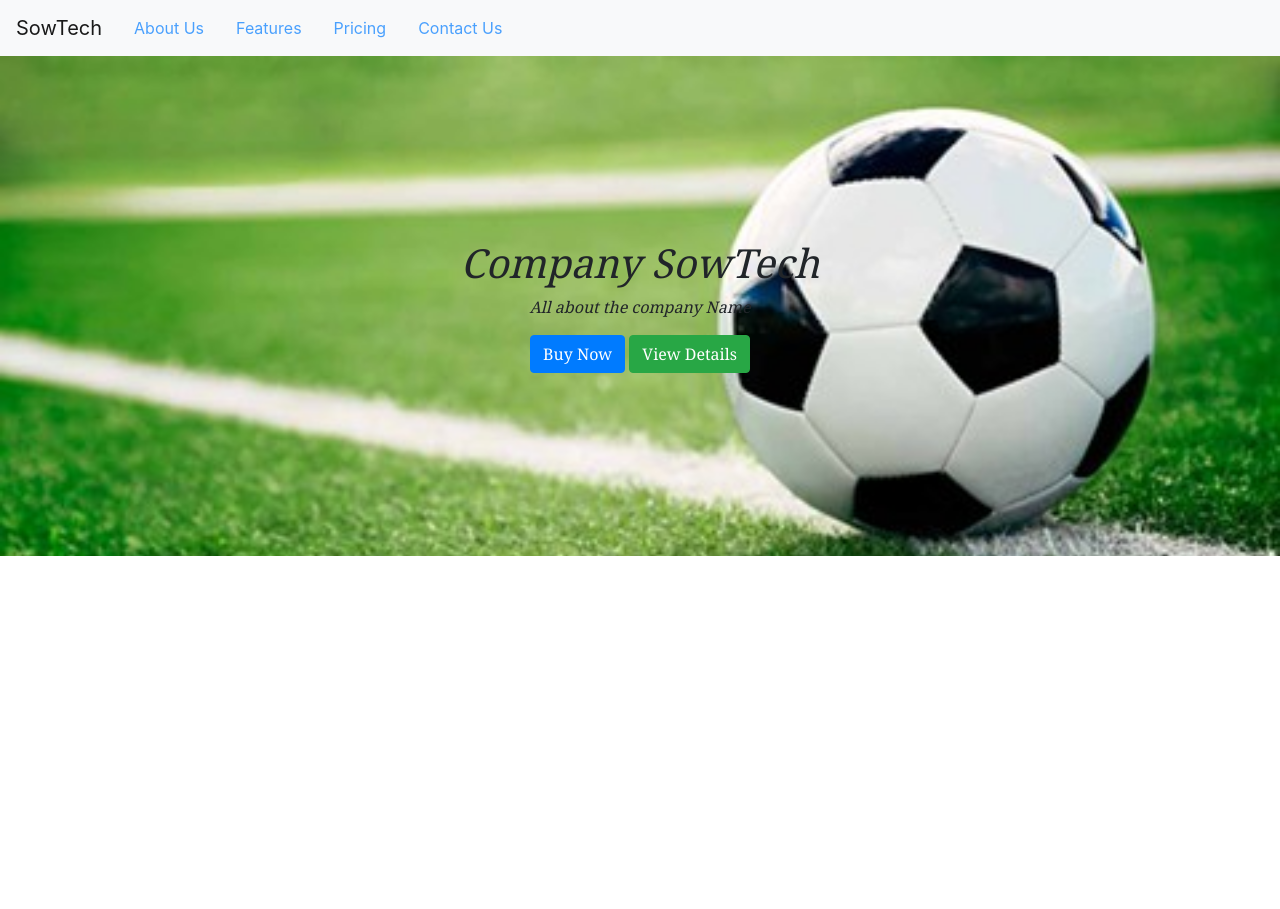
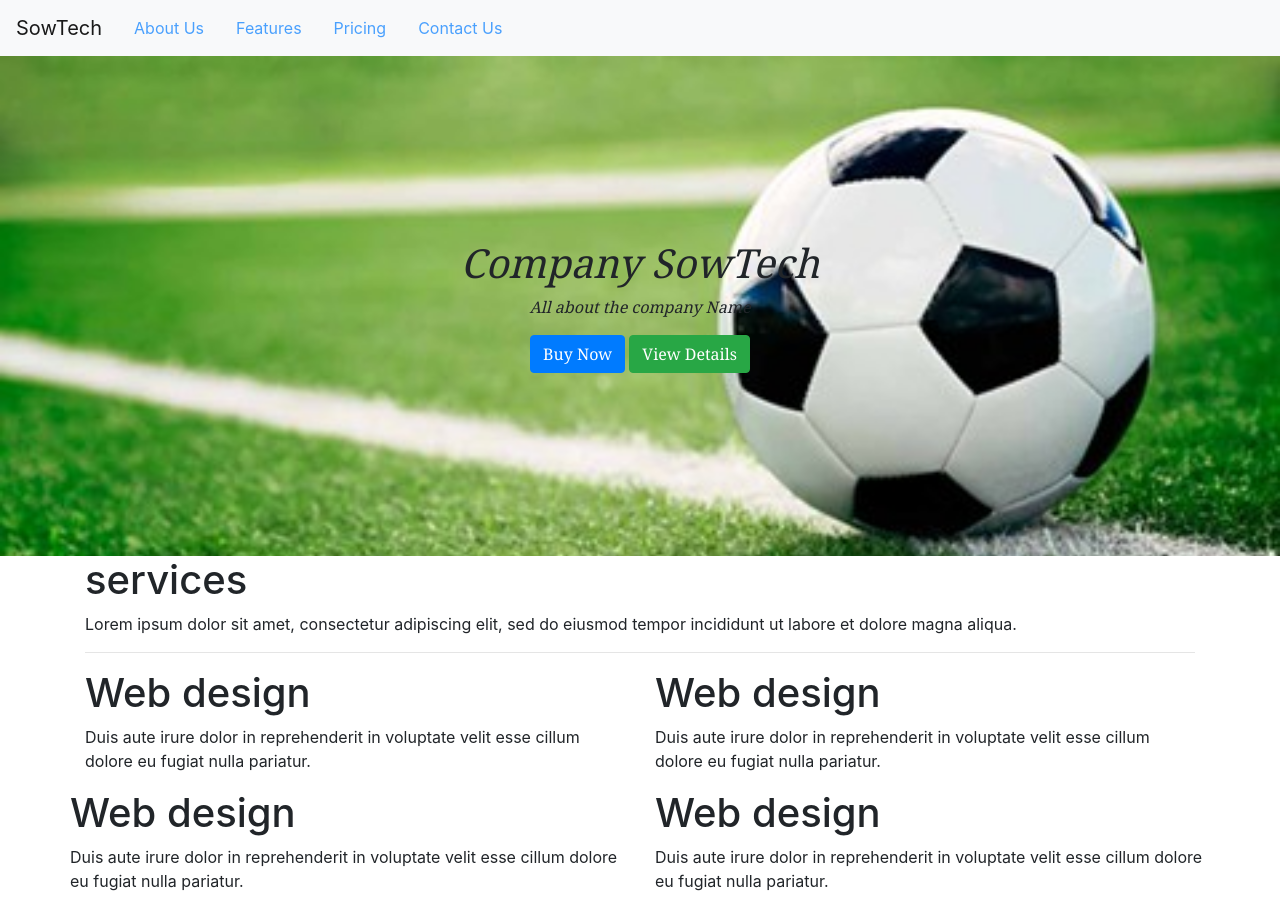
Before and after one commit to lamzosow/Hello-world, a plain HTML site: page Index.html in a window 1280 px wide. Before the commit the page ends 800 px from the top, so only its background shows below. Drawn offline with nearby package versions, Linux system fonts and the light colour scheme.

Commit message:
Work on services section

```diff
--- a/Index.html
+++ b/Index.html
@@ -58,5 +58,31 @@
                  <button type="button" class="btn btn-success">View Details</button>
              </div>
          </header>
+         <!-- services -->
+
+         <section class="services container">
+          <h1> services</h1>
+          <p>Lorem ipsum dolor sit amet, consectetur adipiscing elit, sed do eiusmod tempor incididunt ut labore et dolore magna aliqua.</p>
+          <hr>
+
+         <div class="row">
+               <div class="col">
+               <h1>Web design</h1>
+               <p>Duis aute irure dolor in reprehenderit in voluptate velit esse cillum dolore eu fugiat nulla pariatur. </p>
+         </div>
+          <div class="col">
+          <h1>Web design</h1>
+               <p>Duis aute irure dolor in reprehenderit in voluptate velit esse cillum dolore eu fugiat nulla pariatur. </p>
+             </div>
+         <div class="row">
+               <div class="col">
+               <h1>Web design</h1>
+               <p>Duis aute irure dolor in reprehenderit in voluptate velit esse cillum dolore eu fugiat nulla pariatur. </p>
+         </div>
+          <div class="col">
+          <h1>Web design</h1>
+               <p>Duis aute irure dolor in reprehenderit in voluptate velit esse cillum dolore eu fugiat nulla pariatur. </p>
+             </div>
+         </section>
      </body>
 </html>
```
